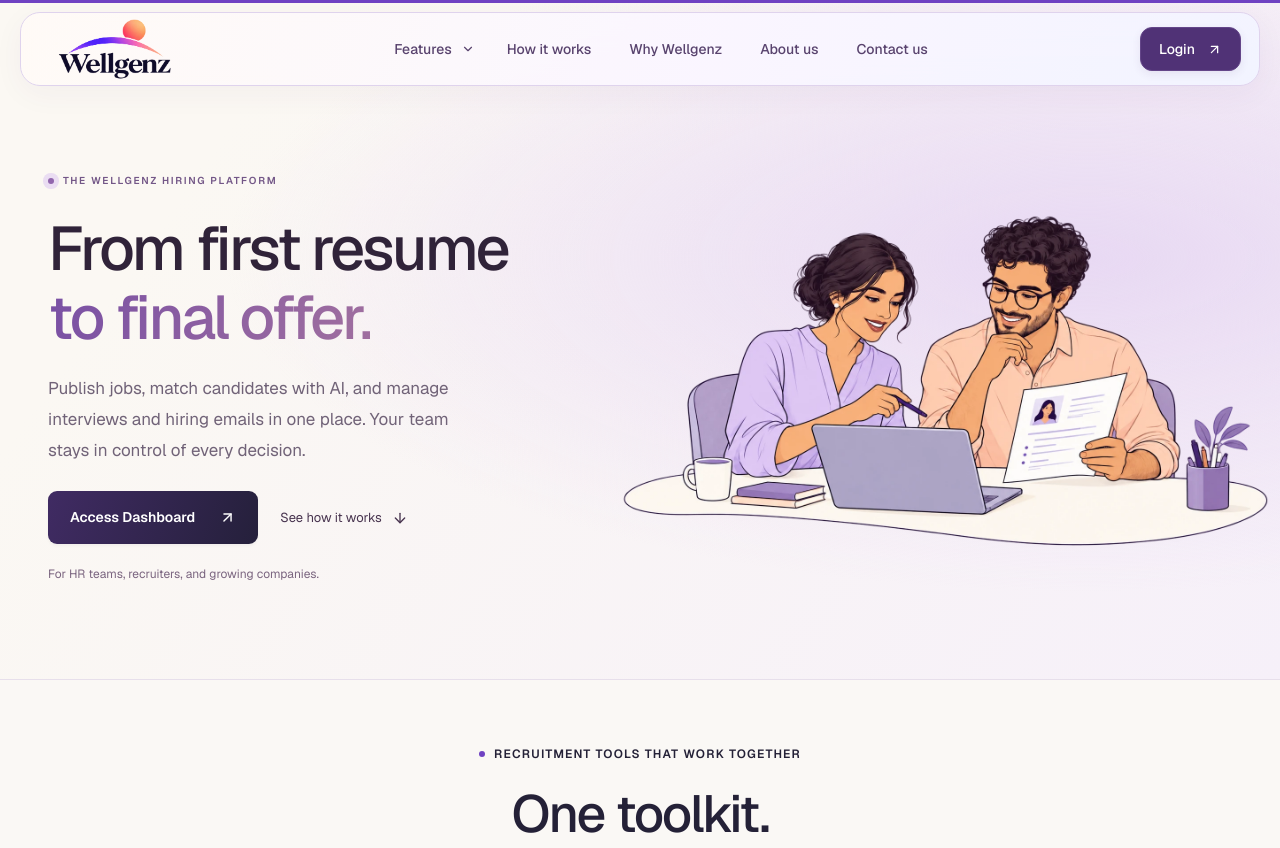
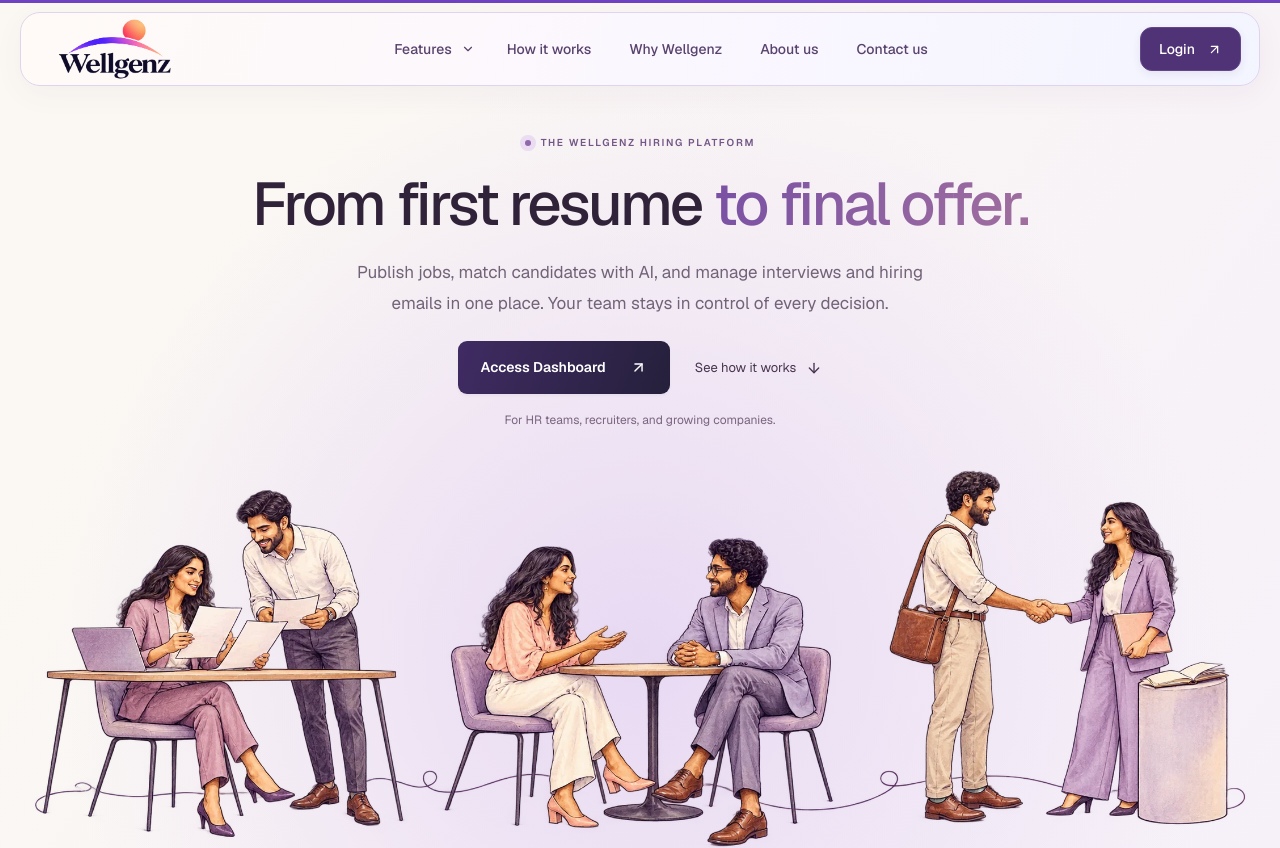
Before and after one commit to hitten04/wellgenz, a Next.js app: page / in a window 1280 px wide. Shown: the top 848 px of the page. Built offline with nearby package versions, Linux system fonts and the light colour scheme.

Commit message:
Create panoramic homepage hero with original hiring journey artwork

```diff
--- a/src/app/home-hero-3d.css
+++ b/src/app/home-hero-3d.css
@@ -1,29 +1,23 @@
-/* Homepage hero: balanced copy and unframed illustration. */
-.wellgenz-home .home-spatial-hero{position:relative;isolation:isolate;overflow:hidden;background:radial-gradient(ellipse at 85% 38%,#e8d9f3 0,transparent 56%),linear-gradient(125deg,#fbf8f3 18%,#f6f0f9 100%);border-bottom:1px solid #e7dfeb}
-.wellgenz-home .home-spatial-hero .hero-grid{grid-template-columns:minmax(0,1.04fr) minmax(0,1.06fr);gap:42px;padding-top:54px;padding-bottom:62px;align-items:center}
-.home-spatial-hero .spatial-hero-copy{padding-block:20px;z-index:1;min-width:0}
-.spatial-hero-eyebrow{display:flex;align-items:center;gap:9px;font-size:10px;font-weight:550;line-height:1.8;letter-spacing:1.7px;color:#735787;margin:0 0 24px}
-.spatial-hero-eyebrow>span{width:6px;height:6px;border-radius:50%;background:#9166ad;box-shadow:0 0 0 5px #eaddf2;flex-shrink:0}
-.home-spatial-hero .hero-copy h1{font-size:clamp(44px,4.8vw,68px);line-height:1.12;letter-spacing:-2.8px;font-weight:500;margin:0;color:#302339}
-.home-spatial-hero .hero-copy h1>span{background:linear-gradient(105deg,#7950a4,#a06f9f);background-clip:text;color:transparent}
-.home-spatial-hero .hero-description{font-size:17px;line-height:1.8;max-width:440px;margin:22px 0 0;color:#716378}
-.home-spatial-hero .hero-actions{display:flex;gap:22px;flex-wrap:wrap;margin-top:26px}
-.home-spatial-hero .hero-actions .button{min-height:50px;padding-inline:22px;font-size:14px;border-radius:9px}
-.spatial-hero-secondary{display:inline-flex;gap:10px;align-items:center;min-height:44px;font-size:13px;color:#48344f}
-.spatial-hero-secondary>svg{transition:transform .2s}
-.spatial-hero-secondary:hover>svg{transform:translateY(3px)}
-.spatial-hero-secondary:focus-visible{outline:2px solid #7950a4;outline-offset:5px;border-radius:3px}
-.home-spatial-hero .spatial-hero-audience{font-size:12px;line-height:1.8;color:#7a647f;margin:20px 0 0;max-width:440px}
-.hero-simple-art{position:relative;perspective:1200px;min-width:0;width:100%;margin:0;display:grid;gap:12px;align-self:center;padding-block:12px;touch-action:pan-y}
-.hero-simple-tags{display:flex;flex-wrap:wrap;align-items:center;gap:10px;min-width:0;padding-inline:3%}
-.hero-simple-tags-top{justify-content:space-between}
-.hero-simple-tags-bottom{justify-content:flex-end}
-.hero-simple-tag{display:inline-flex;align-items:center;gap:7px;max-width:100%;border:1px solid #d9c9e4;background:#fff9;border-radius:999px;padding:9px 13px;color:#664c76;font-size:12px;line-height:1.6;overflow-wrap:anywhere}
-.hero-simple-tag>svg{color:#9168a3;flex-shrink:0}
-.hero-simple-picture{position:relative;width:118%;margin-left:-9%;transform-origin:center;pointer-events:none}
-.hero-simple-picture>img{display:block;width:100%;height:auto;user-select:none}
-@media(min-width:1440px){.wellgenz-home .home-spatial-hero .hero-grid{padding-block:72px 80px}}
-@media(max-width:1100px){.wellgenz-home .home-spatial-hero .hero-grid{gap:28px;padding-block:40px 55px}.home-spatial-hero .hero-copy h1{font-size:clamp(36px,4.8vw,53px);letter-spacing:-2.4px}.home-spatial-hero .hero-description{font-size:16px}.hero-simple-picture{width:114%;margin-left:-8%}.hero-simple-tag{font-size:11px;padding:8px 10px}.hero-simple-tags{padding-inline:0}}
-@media(max-width:759px){.wellgenz-home .home-spatial-hero .hero-grid{grid-template-columns:minmax(0,1fr);gap:16px;padding-top:22px;padding-bottom:35px}.home-spatial-hero .spatial-hero-copy{padding-top:12px;padding-bottom:10px}.home-spatial-hero .hero-copy h1{font-size:clamp(32px,7.5vw,54px);letter-spacing:-1.6px}.home-spatial-hero .hero-description{max-width:490px;font-size:16px;line-height:1.8;margin-top:21px}.spatial-hero-eyebrow{font-size:9px;letter-spacing:1.4px;margin-bottom:20px}.home-spatial-hero .hero-actions{gap:18px;margin-top:24px}.home-spatial-hero .spatial-hero-audience{font-size:11px;margin-top:16px}.hero-simple-art{max-width:660px;justify-self:center;gap:8px;padding-top:14px;padding-bottom:0}.hero-simple-picture{width:108%;margin-left:-4%}.hero-simple-tag{font-size:11px}.hero-simple-tags{gap:8px}}
-@media(max-width:419px){.hero-simple-tag{font-size:11px;padding:8px 9px;gap:6px}.hero-simple-tag>svg{width:14px;height:14px}.home-spatial-hero .hero-actions .button{font-size:12px;padding-inline:18px}.spatial-hero-secondary{font-size:12px}}
-@media(prefers-reduced-motion:reduce){.hero-simple-picture{transform:none!important}.spatial-hero-secondary>svg{transition:none}}
+/* Panoramic homepage hero. All rules stay within the existing hero. */
+.wellgenz-home .home-spatial-hero{position:relative;isolation:isolate;overflow:hidden;background:radial-gradient(ellipse at 50% 75%,#e8d9f3 0,transparent 64%),linear-gradient(125deg,#fbf8f3 18%,#f6f0f9 100%);border-bottom:1px solid #e7dfeb}
+.wellgenz-home .home-spatial-hero .hero-grid{width:calc(100% - 48px);max-width:1320px;grid-template-columns:minmax(0,1fr);gap:26px;padding-top:48px;padding-bottom:0;align-items:center;text-align:center}
+.home-spatial-hero .spatial-hero-copy{position:relative;z-index:1;min-width:0;width:100%;max-width:1100px;justify-self:center;padding:0}
+.home-spatial-hero .spatial-hero-eyebrow{display:flex;justify-content:center;align-items:center;gap:10px;font-size:10px;font-weight:550;line-height:1.8;letter-spacing:1.7px;color:#735787;margin:0 0 19px}
+.home-spatial-hero .spatial-hero-eyebrow>span{width:6px;height:6px;border-radius:50%;background:#9166ad;box-shadow:0 0 0 5px #eaddf2;flex-shrink:0}
+.home-spatial-hero .hero-copy h1{font-size:clamp(44px,4.7vw,74px);line-height:1.1;letter-spacing:-2.8px;font-weight:500;margin:0;color:#302339;text-wrap:balance}
+.home-spatial-hero .hero-copy h1>span{display:inline-block;background:linear-gradient(105deg,#7950a4,#a06f9f);background-clip:text;color:transparent}
+.home-spatial-hero .hero-description{font-size:17px;line-height:1.8;max-width:590px;margin:20px auto 0;color:#716378;text-wrap:pretty}
+.home-spatial-hero .hero-actions{display:flex;justify-content:center;align-items:center;gap:25px;flex-wrap:wrap;margin-top:23px}
+.home-spatial-hero .hero-actions .button{min-height:50px;padding-inline:23px;font-size:14px;border-radius:9px}
+.home-spatial-hero .spatial-hero-secondary{display:inline-flex;gap:10px;align-items:center;min-height:44px;font-size:13px;color:#48344f}
+.home-spatial-hero .spatial-hero-secondary>svg{transition:transform .2s}
+.home-spatial-hero .spatial-hero-secondary:hover>svg{transform:translateY(3px)}
+.home-spatial-hero .spatial-hero-secondary:focus-visible{outline:2px solid #7950a4;outline-offset:5px;border-radius:3px}
+.home-spatial-hero .spatial-hero-audience{font-size:12px;line-height:1.8;color:#7a647f;margin:16px auto 0}
+.home-spatial-hero .hero-simple-art{position:relative;perspective:1800px;min-width:0;width:100%;margin:0;display:block;align-self:center;touch-action:pan-y}
+.home-spatial-hero .hero-simple-picture{position:relative;width:100%;margin:0;transform-origin:center;pointer-events:none}
+.home-spatial-hero .hero-simple-picture>img{display:block;width:100%;height:auto;user-select:none}
+@media(min-width:1440px){.wellgenz-home .home-spatial-hero .hero-grid{padding-top:56px;gap:30px}}
+@media(max-width:1000px){.wellgenz-home .home-spatial-hero .hero-grid{padding-top:35px;gap:24px}.home-spatial-hero .hero-copy h1{max-width:760px;margin-inline:auto;font-size:clamp(40px,5.4vw,54px);letter-spacing:-2px}.home-spatial-hero .hero-description{font-size:16px;max-width:550px}}
+@media(max-width:759px){.wellgenz-home .home-spatial-hero .hero-grid{width:calc(100% - 24px);padding-top:27px;gap:24px}.home-spatial-hero .spatial-hero-copy{padding-inline:8px}.home-spatial-hero .spatial-hero-eyebrow{font-size:8px;letter-spacing:1.15px;margin-bottom:18px}.home-spatial-hero .hero-copy h1{font-size:clamp(34px,7.2vw,52px);line-height:1.13;letter-spacing:-1.5px;max-width:650px}.home-spatial-hero .hero-description{font-size:15px;line-height:1.8;max-width:460px;margin-top:17px}.home-spatial-hero .hero-actions{gap:12px 20px;margin-top:21px}.home-spatial-hero .hero-actions .button{min-height:48px;font-size:13px;padding-inline:20px}.home-spatial-hero .spatial-hero-secondary{font-size:12px}.home-spatial-hero .spatial-hero-audience{font-size:11px;max-width:270px;margin-top:13px}.home-spatial-hero .hero-simple-art{margin-bottom:8px}}
+@media(prefers-reduced-motion:reduce){.home-spatial-hero .hero-simple-picture{transform:none!important}.home-spatial-hero .spatial-hero-secondary>svg{transition:none}}
--- a/src/app/page.tsx
+++ b/src/app/page.tsx
@@ -34,7 +34,7 @@ export default function Home() {
       <div className="container hero-grid">
         <div className="hero-copy spatial-hero-copy">
           <p className="spatial-hero-eyebrow"><span aria-hidden="true"/>THE WELLGENZ HIRING PLATFORM</p>
-          <h1>From first resume<br/><span>to final offer.</span></h1>
+          <h1>From first resume <span>to final offer.</span></h1>
           <p className="hero-description">Publish jobs, match candidates with AI, and manage interviews and hiring emails in one place. Your team stays in control of every decision.</p>
           <div className="hero-actions"><AppLink>Access Dashboard</AppLink><a className="spatial-hero-secondary" href="#how-it-works"><span>See how it works</span><ArrowDown size={16} aria-hidden="true"/></a></div>
           <p className="spatial-hero-audience">For HR teams, recruiters, and growing companies.</p>
--- a/src/components/home-hero-art.tsx
+++ b/src/components/home-hero-art.tsx
@@ -26,6 +26,6 @@ export function HomeHeroArt() {
   }
 
   return <figure className="hero-simple-art" aria-label="People and hiring workflows, connected" onPointerMove={followPointer} onPointerLeave={resetPointer} onPointerCancel={resetPointer}>
-    <motion.div className="hero-simple-picture" style={{ rotateX: reduced ? 0 : rotateX, rotateY: reduced ? 0 : rotateY }}><Image src="/images/hiring-team-cutout.webp" alt="Two hiring teammates reviewing a candidate together at their desk" width={1536} height={1024} sizes="(max-width: 759px) 100vw, (max-width: 1100px) 65vw, 860px" priority/></motion.div>
+    <motion.div className="hero-simple-picture" style={{ rotateX: reduced ? 0 : rotateX, rotateY: reduced ? 0 : rotateY }}><Image src="/images/home-hiring-panorama.webp" alt="A sketched hiring journey from resume review and interview conversations to welcoming a new teammate" width={2172} height={724} sizes="(max-width: 759px) calc(100vw - 24px), (max-width: 1368px) calc(100vw - 48px), 1320px" priority/></motion.div>
   </figure>;
 }
```
Also changed, not shown: public/images/home-hiring-panorama.webp (added), 1 other file (tests, documents, lock files or other folders).
